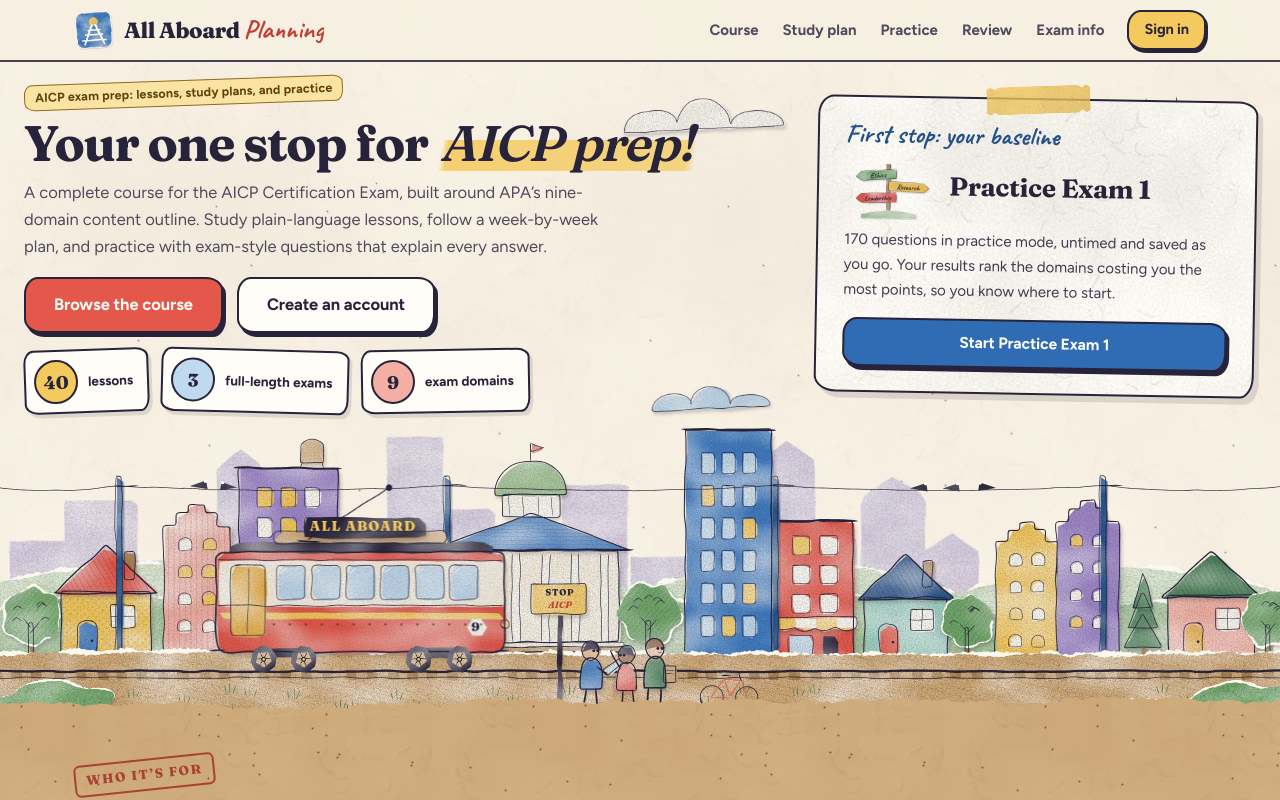
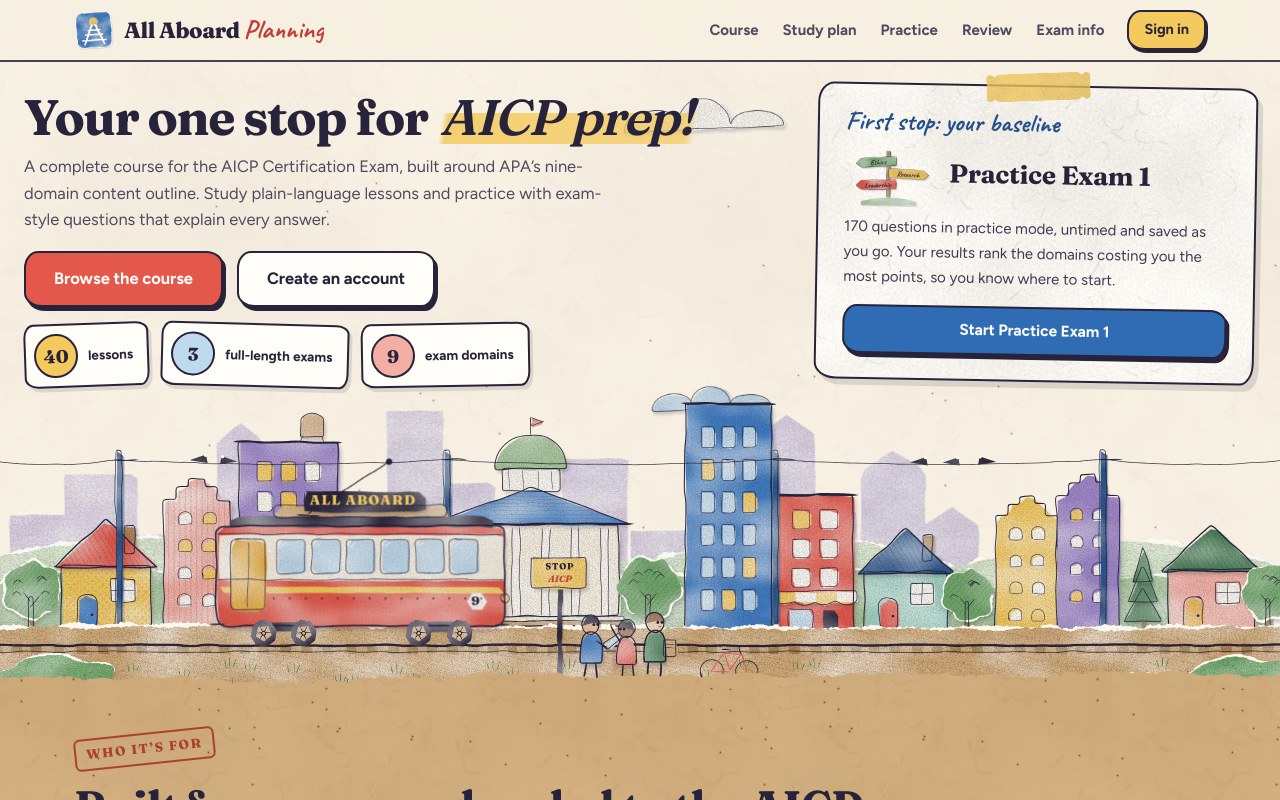
Before and after one commit to sidewalkplanner/all-aboard-planning, a React (Vite) app in the folder web/: page /aicp in a window 1280 px wide. Shown: the top 800 px of the page. Built offline with nearby package versions, Linux system fonts and the light colour scheme.

Commit message:
Drop the hero tag and the study plan line from the home page
Co-Authored-By: Claude Opus 5.5 <noreply@anthropic.com>
Claude-Session: https://claude.ai/code/session_012Vidq8EvZ2C9jcA4iN99VH

```diff
--- a/web/src/pages/aicp/AicpHome.jsx
+++ b/web/src/pages/aicp/AicpHome.jsx
@@ -90,13 +90,12 @@ export default function AicpHome() {
 
         <div className="container hero-grid">
           <div>
-            <span className="chip chip-warn" style={{ transform: 'rotate(-2deg)' }}>AICP exam prep: lessons, study plans, and practice</span>
             <h1 className="display hero-title">
               Your one stop for <em className="marker">AICP prep!</em>
             </h1>
             <p className="lead hero-lead">
               A complete course for the AICP Certification Exam, built around APA&rsquo;s nine-domain content outline. Study
-              plain-language lessons, follow a week-by-week plan, and practice with exam-style questions that explain every answer.
+              plain-language lessons and practice with exam-style questions that explain every answer.
             </p>
             <div className="row-wrap hero-actions">
               <Link className="btn btn-rust btn-lg" to={P.course}>Browse the course</Link>
```
